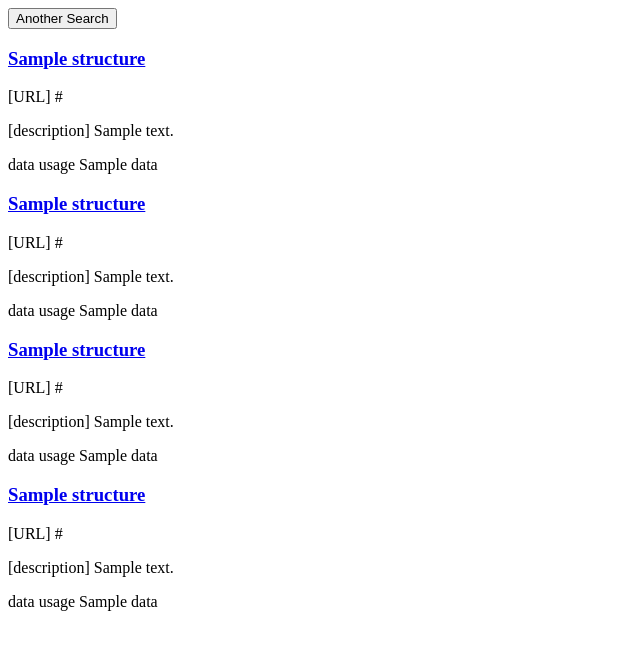
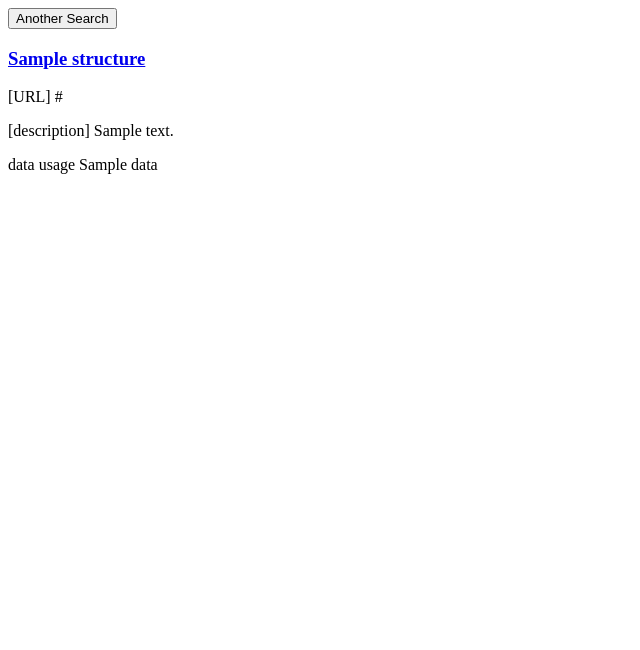
Before and after one commit to sofianguy/puggle.me, a Flask app: template templates/bingresult.html in a window 1280 px wide. Shown: the top 650 px of the page, without its empty margins (0-640 px from the left). Run offline with Flask 2, Linux system fonts and the light colour scheme; the template is opened without the code that fills it: most values are stand-ins (such as "Sample title", 1, 10 or a date in 2020).

Commit message:
refactored bing result template

```diff
--- a/templates/bingresult.html
+++ b/templates/bingresult.html
@@ -4,26 +4,14 @@
 <a href="/bingSearchHomepage"><button type='button' id='binghomepage'>Another Search</button></a>
 
 <!-- title, description, url, kb -->
-<h3><a href="{{ page_data_structure[0]['url'] }}">{{ page_data_structure[0]['title'] }}</a></h3>
-<p>[URL] {{ page_data_structure[0]['url'] }}</p>
-<p>[description] {{ page_data_structure[0]['description'] }}</p>
-<p>data usage {{ page_data_structure[0]['data'] }}</p>
+{% for structure in page_data_structure %}
 
-<h3><a href="{{ page_data_structure[1]['url'] }}">{{ page_data_structure[1]['title'] }}</a></h3>
-<p>[URL] {{ page_data_structure[1]['url'] }}</p>
-<p>[description] {{ page_data_structure[1]['description'] }}</p>
-<p>data usage {{ page_data_structure[1]['data'] }}</p>
+<h3><a href="{{ structure['url'] }}">{{ structure['title'] }}</a></h3>
+<p>[URL] {{ structure['url'] }}</p>
+<p>[description] {{ structure['description'] }}</p>
+<p>data usage {{ structure['data'] }}</p>
 
-<h3><a href="{{ page_data_structure[2]['url'] }}">{{ page_data_structure[2]['title'] }}</a></h3>
-<p>[URL] {{ page_data_structure[2]['url'] }}</p>
-<p>[description] {{ page_data_structure[2]['description'] }}</p>
-<p>data usage {{ page_data_structure[2]['data'] }}</p>
-
-<h3><a href="{{ page_data_structure[3]['url'] }}">{{ page_data_structure[3]['title'] }}</a></h3>
-<p>[URL] {{ page_data_structure[3]['url'] }}</p>
-<p>[description] {{ page_data_structure[3]['description'] }}</p>
-<p>data usage {{ page_data_structure[3]['data'] }}</p>
-
+{% endfor %}
 
 <!-- <p>{{ bing_input }}</p>
 <p>{{ output_search }}</p> -->
```
